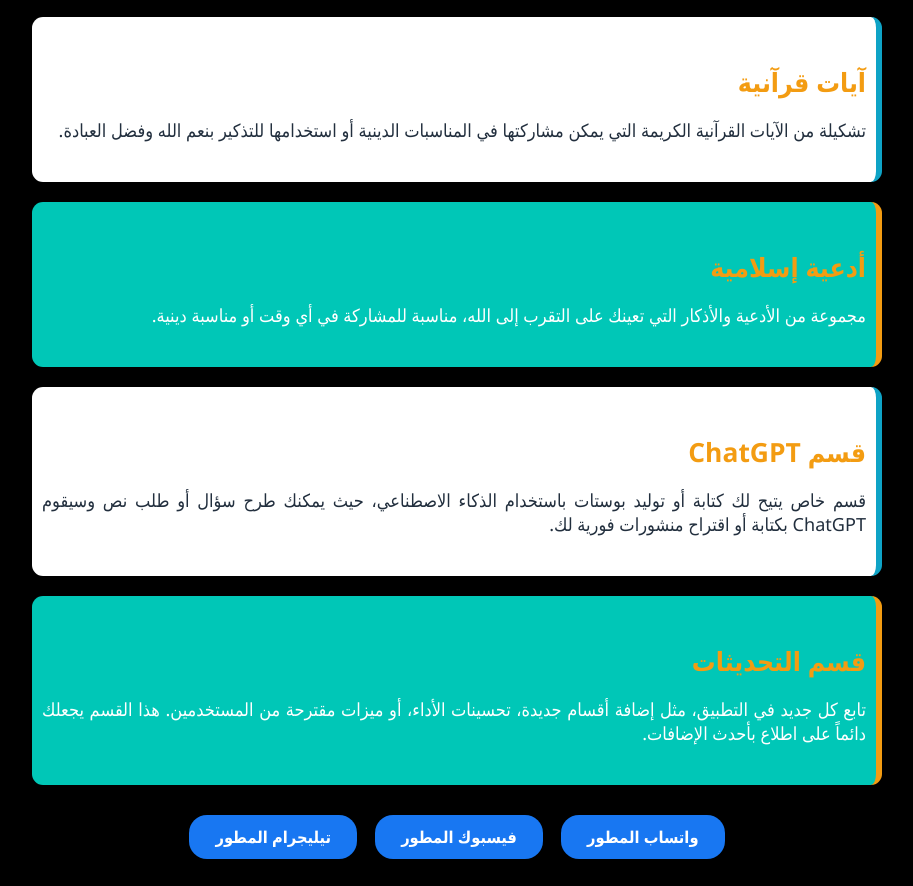
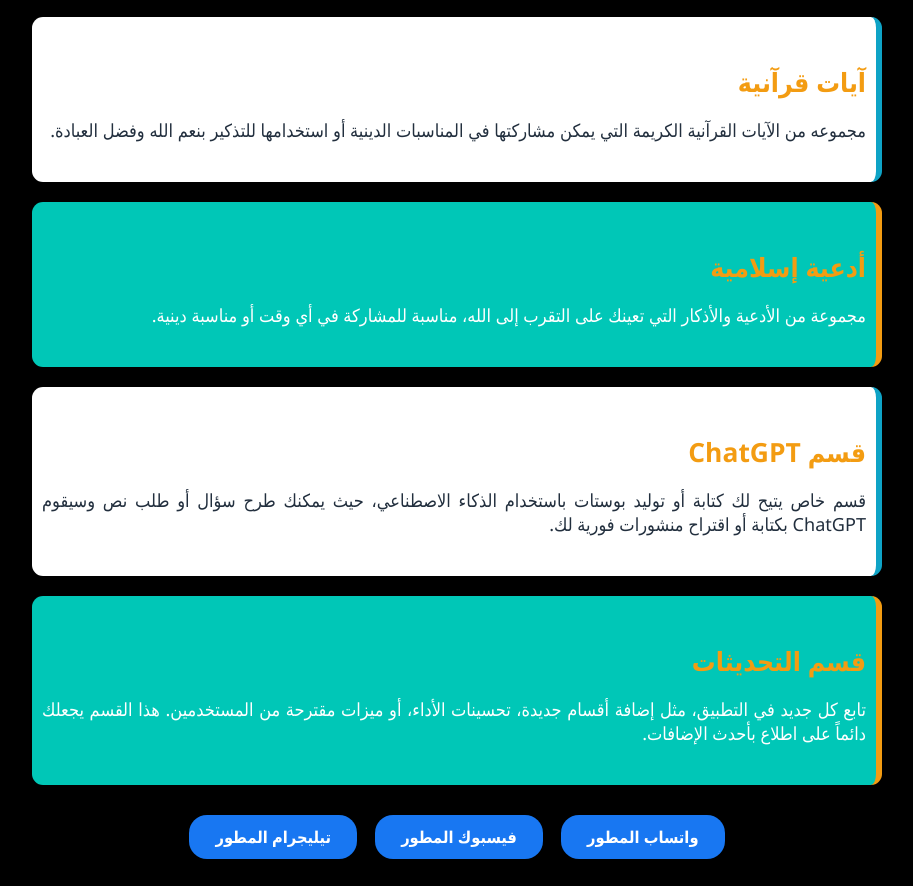
Before and after one commit to hassanmohamed534/bostaty-open, a plain HTML site: page index.html in a window 1280 px wide. Shown: the part 2492-3378 px from the top of the page, without its empty margins (183-1096 px from the left). Drawn offline with Linux system fonts and the light colour scheme.

Commit message:
Update index.html

```diff
--- a/index.html
+++ b/index.html
@@ -471,7 +471,7 @@
 
   <div class="category-section">
     <h3 class="section-title">آيات قرآنية</h3>
-    <p>تشكيلة من الآيات القرآنية الكريمة التي يمكن مشاركتها في المناسبات الدينية أو استخدامها للتذكير بنعم الله وفضل العبادة.</p>
+    <p>مجموعه من الآيات القرآنية الكريمة التي يمكن مشاركتها في المناسبات الدينية أو استخدامها للتذكير بنعم الله وفضل العبادة.</p>
   </div>
 
   <div class="category-section">
```
